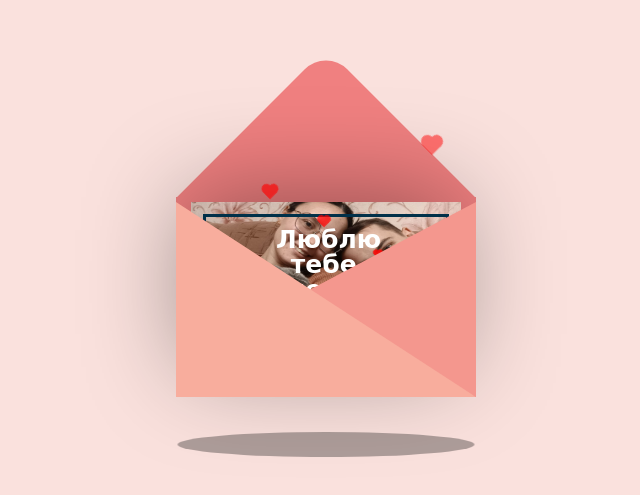
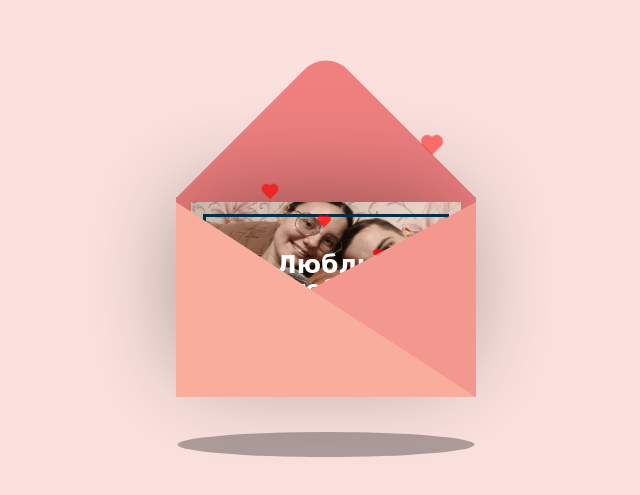
Before and after one commit to JavaStudySoon/GoodNight.github.io, a plain HTML site: page index.html in a window 1280 px wide. Shown: the part 141-636 px from the top of the page, without its empty margins (314-954 px from the left). Drawn offline with Linux system fonts and the light colour scheme.

Commit message:
Update index.html

```diff
--- a/index.html
+++ b/index.html
@@ -17,7 +17,7 @@
             <div class="envelope"></div>
             <div class="front"></div>
             <div class="card">
-                <strong><div class="text">Люблю тебе, Сонечко🥺</div>
+                <strong><div class="text"><br>Люблю тебе, Сонечко🥺</div>
 
                 <div class="heart"></div>
                 <div class="hearts">
```
